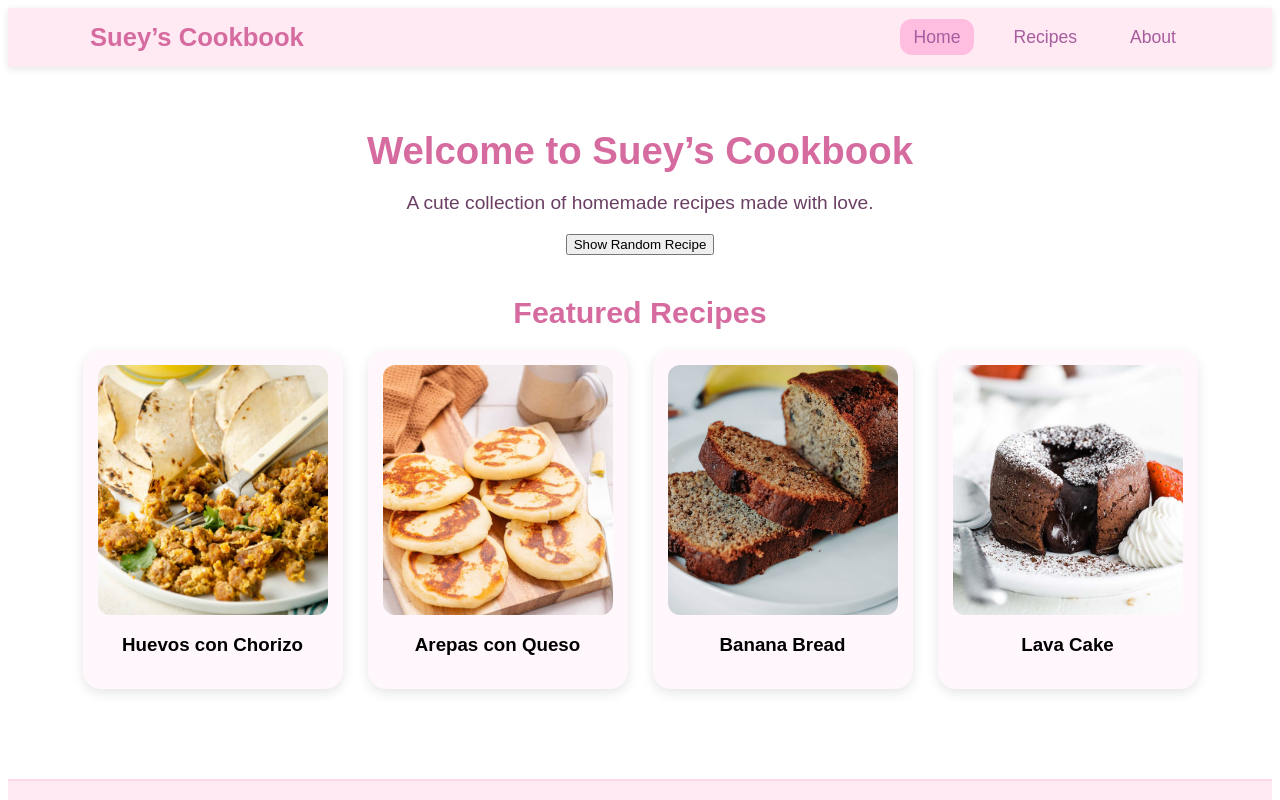
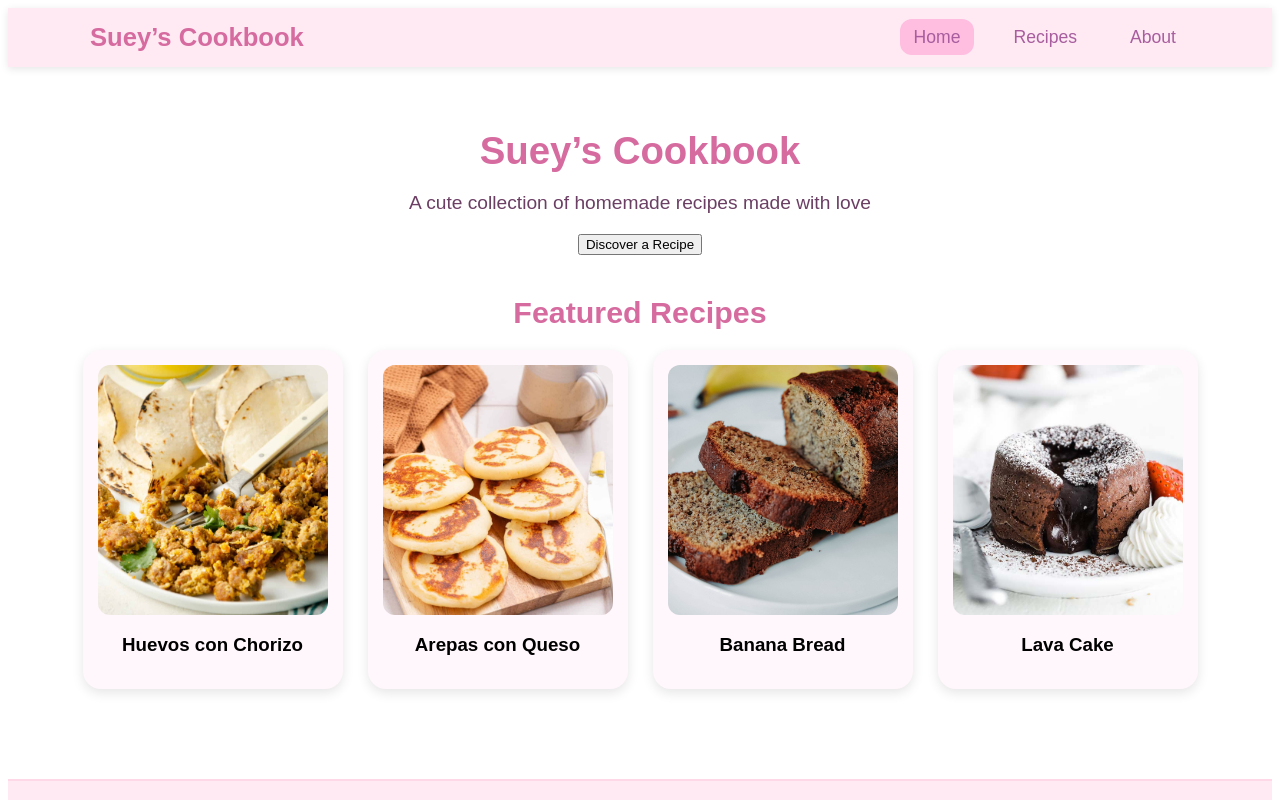
Before and after one commit to scuevas1/frontend-framework, a Vue app: page / in a window 1280 px wide. Shown: the top 800 px of the page. Built offline with nearby package versions, Linux system fonts and the light colour scheme.

Commit message:
changing the structure of the hero

```diff
--- a/src/pages/Home.vue
+++ b/src/pages/Home.vue
@@ -2,12 +2,16 @@
   <div class="home-container">
 
     <section class="hero">
-      <h1 class="hero-title">Welcome to Suey’s Cookbook</h1>
-      <p class="hero-subtitle">A cute collection of homemade recipes made with love.</p>
+      <h1 class="hero-title">Suey’s Cookbook</h1>
+      <p class="hero-subtitle"> A cute collection of homemade recipes made with love </p>
 
-      <button class="random-btn" @click="showRandomRecipe"> Show Random Recipe </button>
+      <button class="random-btn" @click="showRandomRecipe">
+        Discover a Recipe
+      </button>
 
-      <p v-if="randomRecipe" class="random-result">You should try: <strong>{{ randomRecipe }}</strong></p>
+      <p v-if="randomRecipe" class="random-result">
+        Try cooking: <strong>{{ randomRecipe }}</strong>
+      </p>
     </section>
 
     <section class="featured">
@@ -52,7 +56,7 @@ export default {
         "Banana Bread",
         "Lava Cake"
       ]
-    };
+    }
   },
 
   methods: {
@@ -61,5 +65,5 @@ export default {
       this.randomRecipe = this.recipes[index];
     }
   }
-};
+}
 </script>
```
